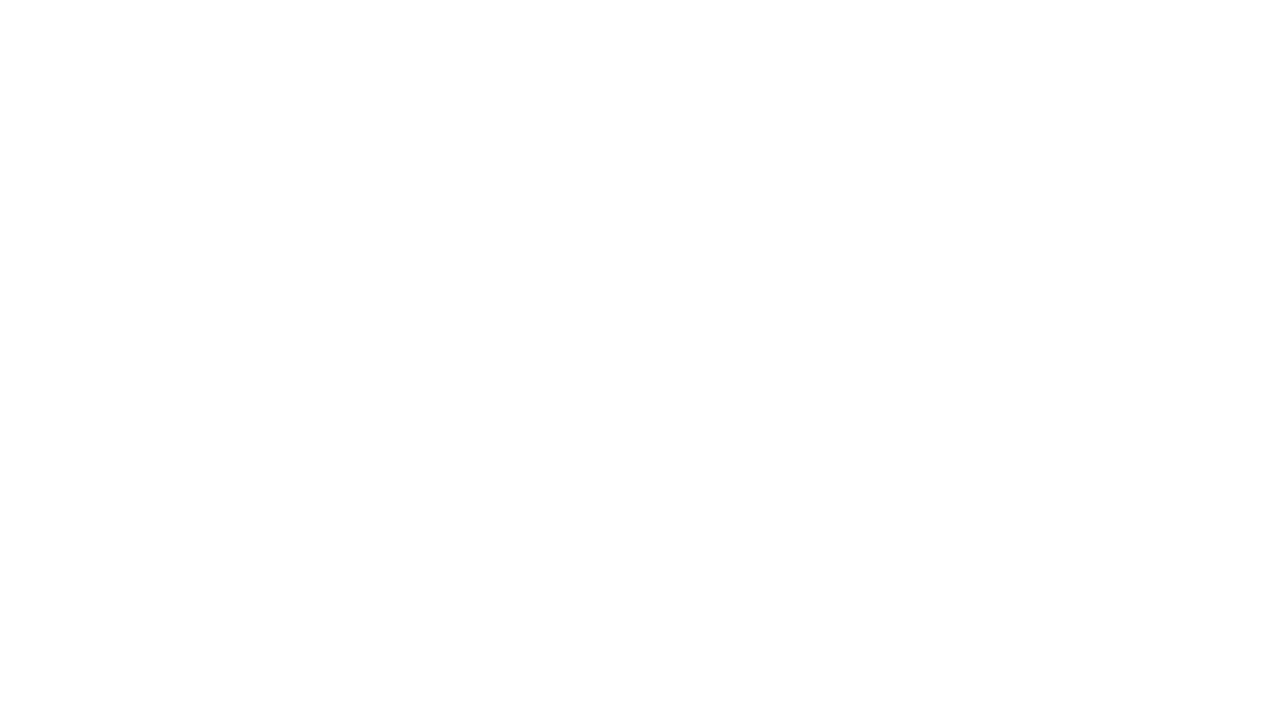
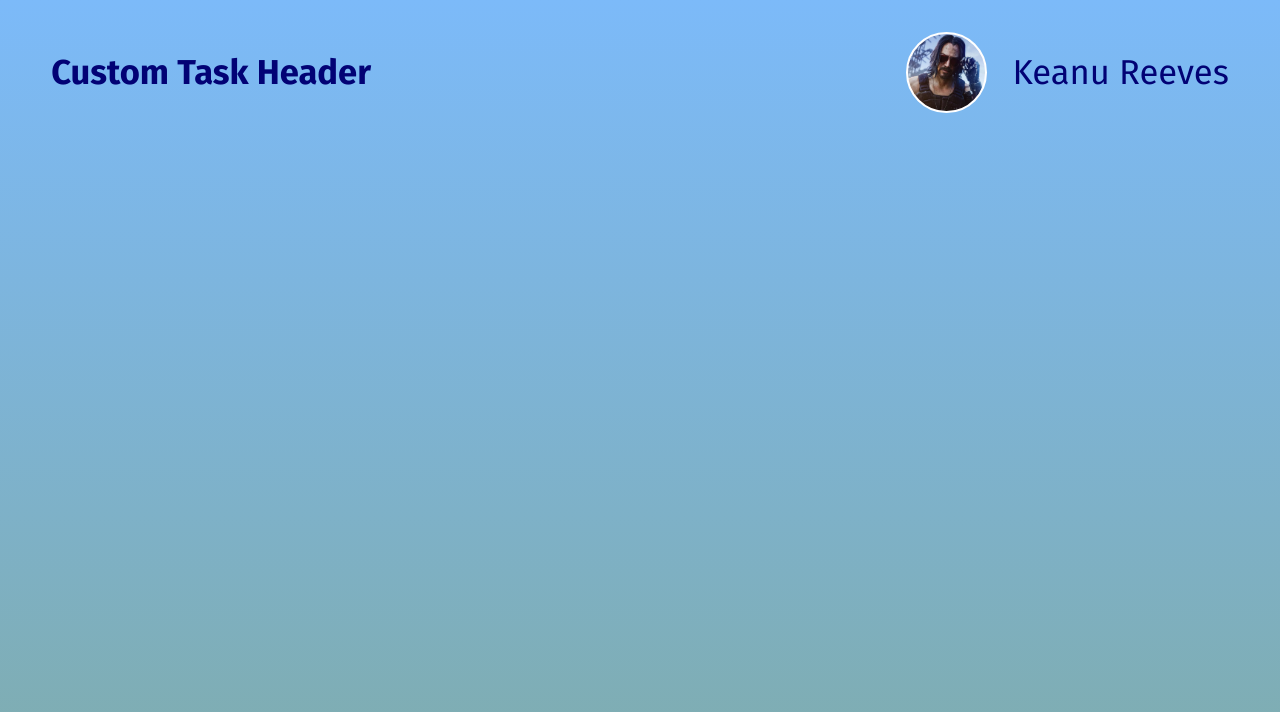
Before and after one commit to nomilious/TRVP, a plain HTML site: page index.html in a window 1280 px wide. Drawn offline with Linux system fonts and the light colour scheme.

Commit message:
First Stage

```diff
--- a/index.html
+++ b/index.html
@@ -2,9 +2,20 @@
 <html lang="en">
 <head>
     <meta charset="UTF-8">
+    <link rel="preconnect" href="https://fonts.googleapis.com">
+    <link rel="preconnect" href="https://fonts.gstatic.com" crossorigin>
+    <link href="https://fonts.googleapis.com/css2?family=Fira+Sans:wght@400;700&display=swap" rel="stylesheet">
     <title>Title</title>
+    <link rel="stylesheet" href="styles.css">
 </head>
 <body>
-
+    <!-- TODO: read about bem frontend methodology-->
+    <header class="app-header" id="app-header">
+        <h1 class="app-header__app-name">Custom Task Header</h1>
+        <div class="user-info">
+            <div class="user-info__avatar"></div>
+            <span class="user-info__name">Keanu Reeves</span>
+        </div>
+    </header>
 </body>
 </html>
--- /dev/null
+++ b/styles.css
@@ -0,0 +1,49 @@
+:root {
+    --base-font-family: 'Fira Sans', sans-serif;
+    --blue-30-color:#7CBAF9;
+    --blue-10-color: #7FACAC;
+    --blue-70-color: #020275;
+    --white-color: white;
+
+    --main-bg-start-color: ;
+    --main-bg-end-color: ;
+    --main-header-text-color: var(--blue-70-color);
+}
+* {
+    margin: 0;
+    padding: 0;
+    font-family: var(--base-font-family);
+}
+body {
+    height: 100vh;
+    padding: 0 4vw;
+    background: linear-gradient(var(--blue-30-color), var(--blue-10-color)) center / cover no-repeat;
+}
+#app-header {
+    width: 100%;
+    box-sizing: border-box;
+    padding: 4vh 0;
+    align-items: center;
+    display: flex;
+    justify-content: space-between;
+}
+.app-header__app-name {
+    font-size: clamp(1rem, 2.7vw, 3.2rem);
+    color: var(--main-header-text-color);
+}
+.user-info {
+    display: flex;
+    align-items: center;
+    gap: 2vw;
+}
+.user-info__name {
+    font-size: clamp(1rem, 2.7vw, 3.2rem);
+    color: var(--main-header-text-color);
+}
+.user-info__avatar {
+    width: clamp(2rem, 6vw, 5rem);
+    height: clamp(2rem, 6vw, 5rem);
+    border-radius: 50%;
+    border: 2px solid var(--white-color);
+    background: url(images/keanu.jpg) center / cover;
+}
```
